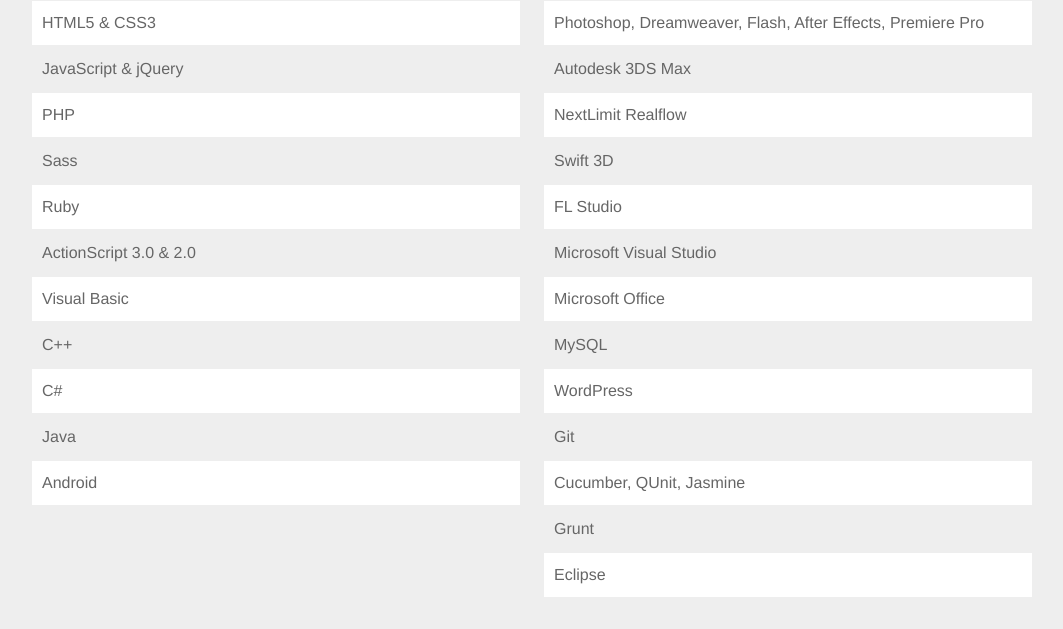
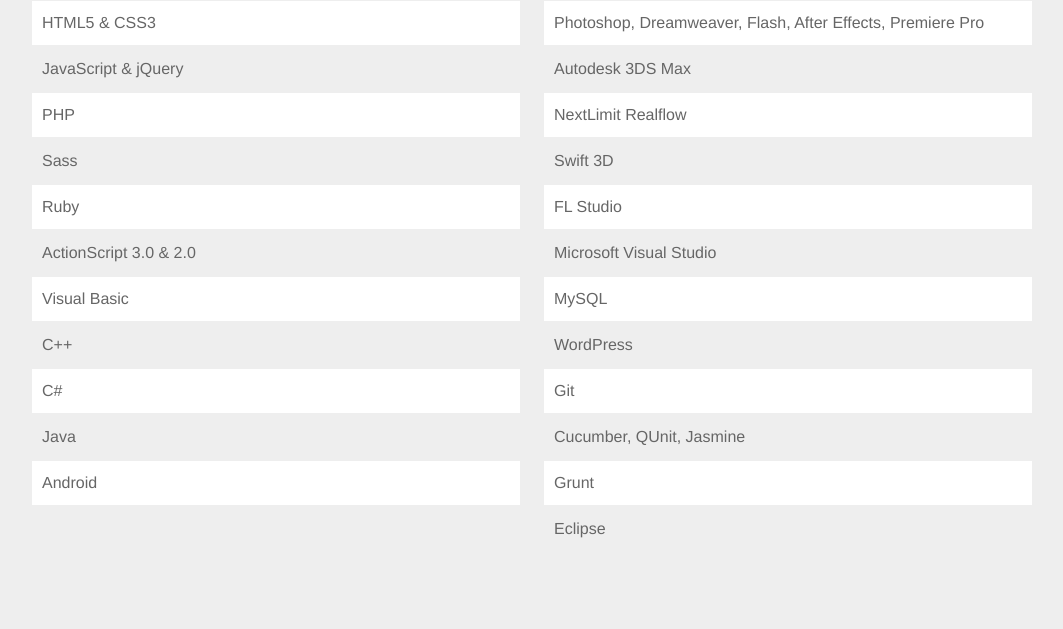
Before and after one commit to jamesl1001/jalproductions, a PHP site: page /about in a window 1280 px wide. Shown: the part 720-1349 px from the top of the page, without its empty margins (108-1171 px from the left). After the commit the page ends 1258 px from the top, so only its background shows below. Run offline with PHP 8.4, Linux system fonts and the light colour scheme; data that the repository does not hold is empty; style sheets or scripts are compiled from the project's sources; some libraries are stand-ins or nearby versions.

Commit message:
Everyone knows how to use Microsoft Office

```diff
--- a/about.php
+++ b/about.php
@@ -131,9 +131,6 @@
                             <td>Microsoft Visual Studio</td>
                         </tr>
                         <tr>
-                            <td>Microsoft Office</td>
-                        </tr>
-                        <tr>
                             <td>MySQL</td>
                         </tr>
                         <tr>
```
